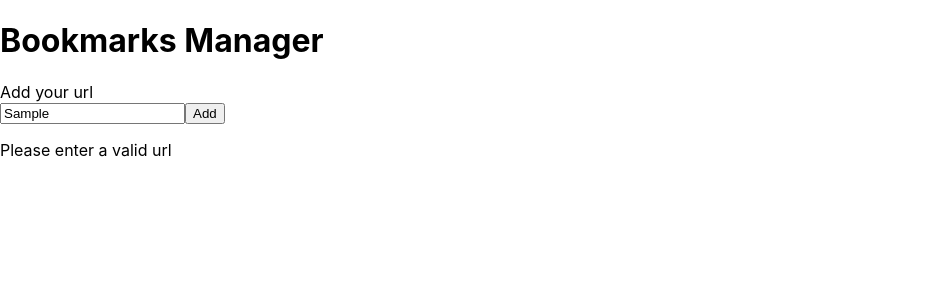
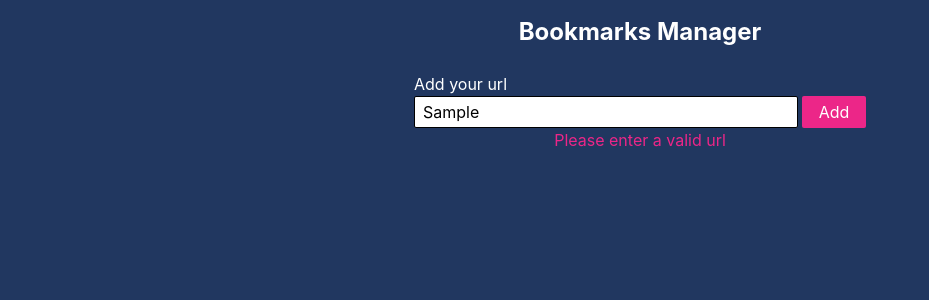
Before and after one commit to Vassili7115/bookmarks-manager, a React (Create React App) app: page / in a window 1280 px wide. Both pictures are taken after typing "Sample" into the empty fields and a click on the button "Add". Shown: the top 300 px of the page, without its empty margins (0-929 px from the left). Built offline with nearby package versions, Linux system fonts and the light colour scheme.

Commit message:
add tailwind and rapidly style the app

```diff
--- a/package.json
+++ b/package.json
@@ -41,5 +41,8 @@
       "last 1 firefox version",
       "last 1 safari version"
     ]
+  },
+  "devDependencies": {
+    "tailwindcss": "^3.0.23"
   }
 }
--- a/src/components/BookmarkContext.tsx
+++ b/src/components/BookmarkContext.tsx
@@ -62,8 +62,10 @@ export default function BookmarkManager() {
         deleteBookmark,
       }}
     >
-      <div>
-        <h1>Bookmarks Manager</h1>
+      <div className="text-center bg-klaxoon-bg w-full h-full">
+        <h1 className="text-white text-2xl font-bold pt-4 mb-6">
+          Bookmarks Manager
+        </h1>
         <BookmarksForm />
         {bookmarks && <BookmarksList />}
       </div>
--- a/src/components/BookmarkForm/BookmarkForm.tsx
+++ b/src/components/BookmarkForm/BookmarkForm.tsx
@@ -34,21 +34,26 @@ export default function BookmarksForm() {
 
   return (
     <form onSubmit={handleSubmit}>
+      <div className="flex flex-col w-fit items-start m-auto">
         <label htmlFor="bookmark-url">Add your url</label>
-      <div>
+        <div className="flex flex-row w-fit	">
           <input
+            autoFocus
+            className="text-black border border-black rounded-sm h-8 p-2 mr-1 w-96"
             id="bookmark-url"
             name="bookmark-url"
+            onChange={handleChange}
+            placeholder="exemple: https://www.flickr.com/"
+            required
             type="text"
             value={bookmarkUrl}
-          onChange={handleChange}
-          placeholder="exemple: https://www.flickr.com/"
-          autoFocus
-          required
           />
-        <button>Add</button>
+          <button className="bg-klaxoon text-white h-8 w-16 rounded-sm">
+            Add
+          </button>
         </div>
-      {errorMessage && <p>Please enter a valid url</p>}
+      </div>
+      {errorMessage && <p className="text-klaxoon">Please enter a valid url</p>}
     </form>
   );
 }
--- a/src/components/BookmarkItem/BookmarkItem.tsx
+++ b/src/components/BookmarkItem/BookmarkItem.tsx
@@ -1,4 +1,5 @@
 import React, { useContext, useEffect, useState } from "react";
+import TrashIcon from "../../svg/Trash";
 import { convertMSInSeconds } from "../../utils/time";
 import { BookmarkContext } from "../BookmarkContext";
 
@@ -51,20 +52,41 @@ export default function BookmarkItem({ bookmark }: BookmarkItemProps) {
   });
 
   return (
-    <li>
-        {thumbnail_url && <img src={thumbnail_url} alt={title} />}
-        <a href={url} rel="noreferrer noopener" target="_blank">
-          {url && <span>Url: {url}</span>}
+    <li className="flex flex-auto w-8/12 mx-auto my-7 border-4 p-2">
+      <div className="object-cover">
+        {thumbnail_url && (
+          <img className="w-32" src={thumbnail_url} alt={title} />
+        )}
+      </div>
+
+      <div className="flex flex-col	grow items-start pl-8">
+        <a
+          className="underline"
+          href={url}
+          rel="noreferrer noopener"
+          target="_blank"
+        >
+          {url && <span>{url}</span>}
         </a>
         {title && <span>Title: {title}</span>}
         {author_name && <span>Author: {author_name}</span>}
-        {upload_date && <span>UploadDate: {upload_date}</span>}
-        {isVimeo && duration && <span>duration: {duration}</span>}
+        {addedTime && <span>{addedTime}</span>}
+        {upload_date && <span>Upload date: {upload_date}</span>}
+        {isVimeo && duration && <span>Duration: {duration}</span>}
         {isFlickr && width && height && (
-          <span>Dimension: {width} x {height}</span>
+          <span>
+            Dimension: {width} x {height}
+          </span>
         )}
-        {addedTime && <span>{addedTime}</span>}
-      <button onClick={() => deleteBookmark(id)}>Delete</button>
+      </div>
+
+      <button
+        className="flex items-center w-32 text-klaxoon"
+        onClick={() => deleteBookmark(id)}
+      >
+        <TrashIcon />
+        Delete
+      </button>
     </li>
   );
 }
--- a/src/index.css
+++ b/src/index.css
@@ -1,13 +1,22 @@
+@tailwind base;
+@tailwind components;
+@tailwind utilities;
+
+html {
+  background-color: #213760;
+}
+
 body {
+  color: #fff;
   margin: 0;
-  font-family: -apple-system, BlinkMacSystemFont, 'Segoe UI', 'Roboto', 'Oxygen',
-    'Ubuntu', 'Cantarell', 'Fira Sans', 'Droid Sans', 'Helvetica Neue',
+  font-family: -apple-system, BlinkMacSystemFont, "Segoe UI", "Roboto", "Oxygen",
+    "Ubuntu", "Cantarell", "Fira Sans", "Droid Sans", "Helvetica Neue",
     sans-serif;
   -webkit-font-smoothing: antialiased;
   -moz-osx-font-smoothing: grayscale;
 }
 
 code {
-  font-family: source-code-pro, Menlo, Monaco, Consolas, 'Courier New',
+  font-family: source-code-pro, Menlo, Monaco, Consolas, "Courier New",
     monospace;
 }
--- /dev/null
+++ b/src/svg/Trash.tsx
@@ -0,0 +1,20 @@
+import React from "react";
+
+export default function TrashIcon() {
+  return (
+    <svg
+      fill="none"
+      stroke="currentColor"
+      strokeLinecap="round"
+      strokeLinejoin="round"
+      strokeWidth="2"
+      viewBox="0 0 24 24"
+      className="w-4 h-4"
+      width="30"
+      height="30"
+      color="#ec2688"
+    >
+      <path d="M19 7l-.867 12.142A2 2 0 0116.138 21H7.862a2 2 0 01-1.995-1.858L5 7m5 4v6m4-6v6m1-10V4a1 1 0 00-1-1h-4a1 1 0 00-1 1v3M4 7h16" />
+    </svg>
+  );
+}
--- /dev/null
+++ b/tailwind.config.js
@@ -0,0 +1,12 @@
+module.exports = {
+  content: ['./index.html', './src/**/*.{ts,tsx}'],
+  theme: {
+    extend: {
+      colors: {
+        'klaxoon': '#ec2688',
+        'klaxoon-bg': '#213760',
+      },
+    },
+    plugins: [],
+  }
+}
```
Also changed, not shown: 1 other file (tests, documents, lock files or other folders). Lines whose indentation alone changed are shown as unchanged.
